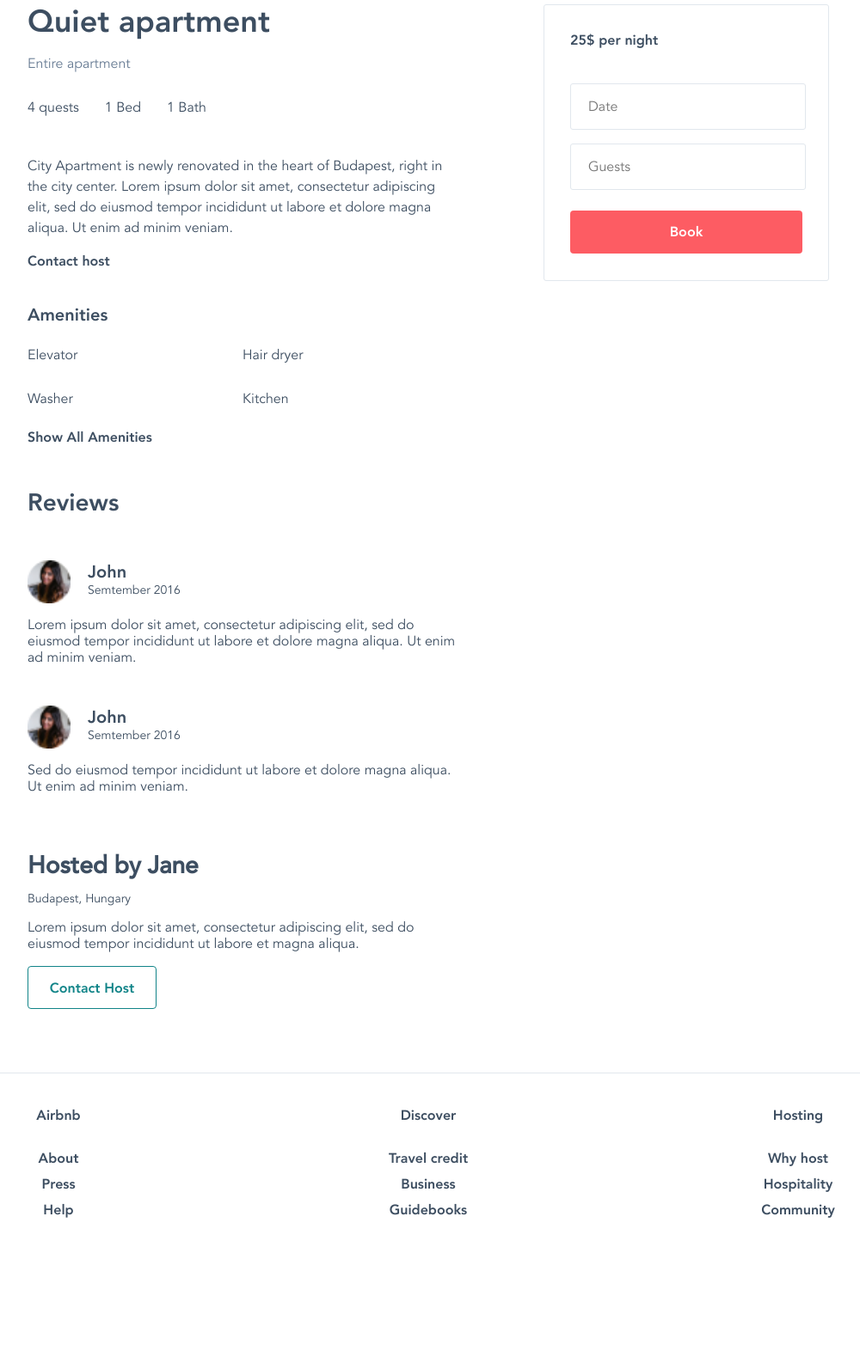
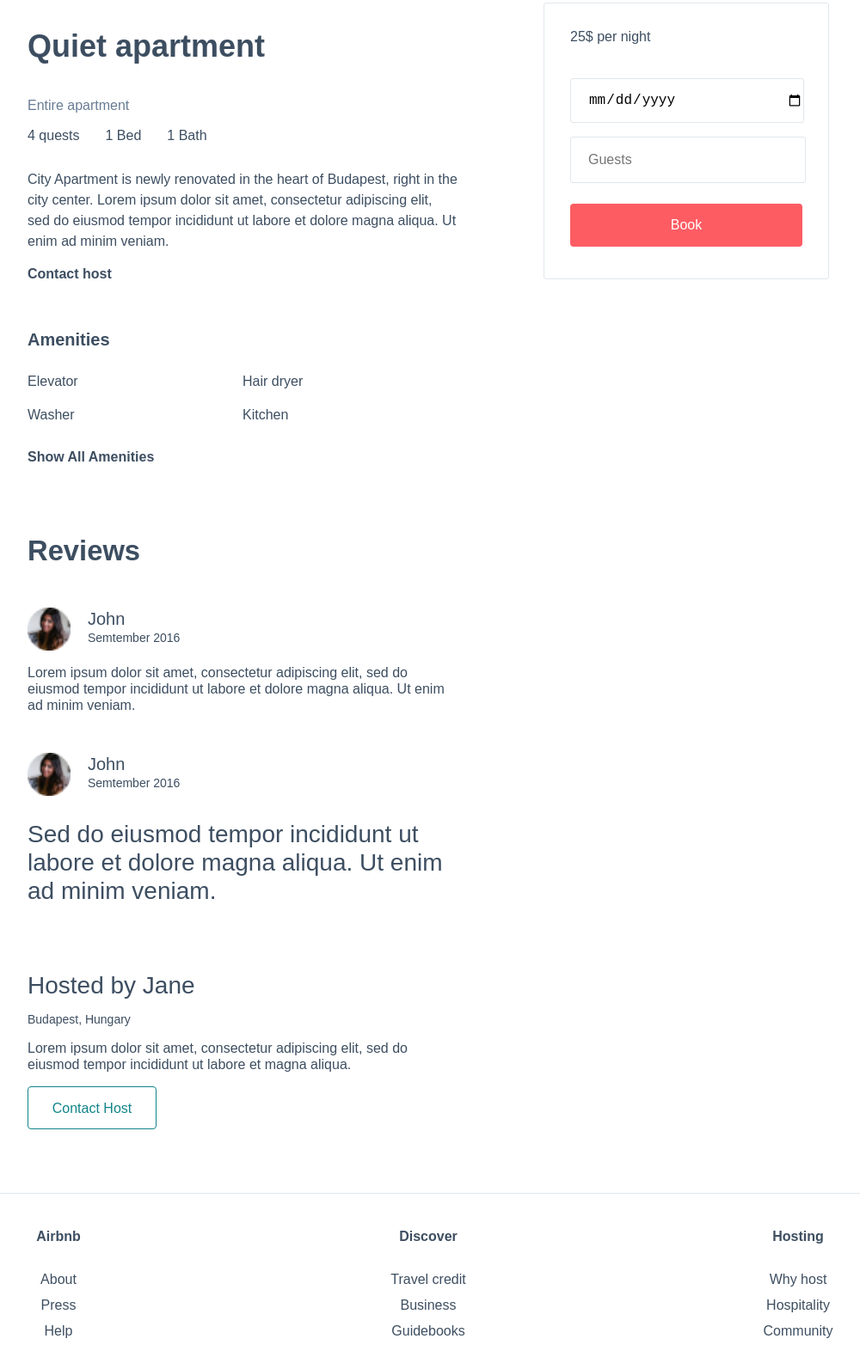
Before and after one commit to ShapovalDenys/Air_BnB, a website: page src/index.html in a window 1280 px wide. Shown: the part 554-2126 px from the top of the page at 86% size, without its empty margins (142-1142 px from the left). Before the commit the page ends 2023 px from the top, so only its background shows below. Drawn offline with nearby package versions, Linux system fonts and the light colour scheme; files that its build step writes are made by us from their sources; files whose address does not match are found by name.

Commit message:
solution

```diff
--- a/src/index.html
+++ b/src/index.html
@@ -4,56 +4,60 @@
     <meta charset="UTF-8">
     <meta name="viewport" content="width=device-width, initial-scale=1.0">
     <title>Air_BnB</title>
-    <link rel="stylesheet" href="../dist/styles/main.css">
+    <link rel="stylesheet" href="./styles/main.css">
   </head>
   <body>
     <header class="header">
-      <img class="header__logo-photo" src="./images/photo_logo.png" alt="air_bnb logo">
+      <a href="#">
+        <img class="header__logo-photo" src="./images/photo_logo.png" alt="air_bnb logo" href="#">
+      </a>
       <nav class="header__navigation">
-        <ul class="header__navigation__list">
-          <li class="header__navigation__item">
-            <a class="header__navigation__link" href="become_a_host">Become a host</a>
+        <ul class="header__navigation-list">
+          <li class="header__navigation-item">
+            <a class="header__navigation-link" href="#">Become a host</a>
           </li>
-          <li class="header__navigation__item">
-            <a class="header__navigation__link" href="trips">Trips</a>
+          <li class="header__navigation-item">
+            <a class="header__navigation-link" href="#">Trips</a>
           </li>
-          <li class="header__navigation__item">
-            <a class="header__navigation__link" href="messages">Messages</a>
+          <li class="header__navigation-item">
+            <a class="header__navigation-link" href="#">Messages</a>
           </li>
         </ul>
-      <img class="header__client-photo" src="./images/client_photo.png" alt="client photo">
+        <a href="#">
+          <img class="header__client-photo" src="./images/client_photo.png" alt="client photo">
+        </a>
       </nav>
     </header>
     <img class="header__photo" src="./images/header_photo.png" alt="header photo">
     <main class="main-block">
       <section class="main-block__description">
         <div class="product-block">
-          <div class="product-block__article">Quiet apartment</div>
+          <h1 class="product-block__article">Quiet apartment</h1>
           <p class="product-block__part-of-apartament">Entire apartment</p>
-          <div class="product-block__parameters-apartment">
-            <p>4 quests</p>
-            <p>1 Bed</p>
-            <p>1 Bath</p>
-          </div>
+          <ul class="product-block__parameters-apartment">
+            <li class="product-block__parameters-item">4 quests</li>
+            <li class="product-block__parameters-item">1 Bed</li>
+            <li class="product-block__parameters-item">1 Bath</li>
+          </ul>
           <p class="product-block__description">
             City Apartment is newly renovated in the heart of Budapest,
             right in the city center. Lorem ipsum dolor sit amet,
             consectetur adipiscing elit, sed do eiusmod tempor incididunt ut labore et dolore magna aliqua.
             Ut enim ad minim veniam.
           </p>
-          <a href="url" name="contact host" class="product-block__contact">Contact host</a>
+          <a href="#" name="contact host" class="product-block__contact">Contact host</a>
           <div class="amenities">
-            <div class="amenities__name">Amenities</div>
-            <div class="amenities__option">
-              <p>Elevator</p>
-              <p>Hair dryer</p>
-              <p>Washer</p>
-              <p>Kitchen</p>
-            </div>
-            <a href="url" name="Show all" class="amenities__link">Show All Amenities</a>
+            <h2 class="amenities__name">Amenities</h2>
+            <ul class="amenities__option">
+              <li class="amenities__option-item">Elevator</li>
+              <li class="amenities__option-item">Hair dryer</li>
+              <li class="amenities__option-item">Washer</li>
+              <li class="amenities__option-item">Kitchen</li>
+            </ul>
+            <a href="#" name="Show all" class="amenities__link">Show All Amenities</a>
           </div>
           <div class="reviews-block">
-            <div class="reviews-block__name">Reviews</div>
+            <h3 class="reviews-block__name">Reviews</h3>
             <div class="reviews-block__client">
               <img class="client__photo" src="./images/client_photo.png" alt="client photo">
               <div class="client">
@@ -61,7 +65,7 @@
                 <div class="client__date">Semtember 2016</div>
               </div>
             </div>
-            <p>Lorem ipsum dolor sit amet,
+            <p class="reviews-block__text">Lorem ipsum dolor sit amet,
                 consectetur adipiscing elit,
                 sed do eiusmod tempor incididunt
                 ut labore et dolore magna aliqua.
@@ -80,43 +84,69 @@
           <div class="hosted">
             <div class="hosted__name">Hosted by Jane</div>
             <div class="hosted__area">Budapest, Hungary</div>
-            <p>Lorem ipsum dolor sit amet,
+            <p class="hosted__text">Lorem ipsum dolor sit amet,
               consectetur adipiscing elit,
               sed do eiusmod tempor incididunt ut
               labore et magna aliqua.</p>
               <div class="hosted__links">
-                <a href="url" name="contact host" class="hosted__link">Contact Host</a>
+                <a href="#" name="contact host" class="hosted__link">Contact Host</a>
               </div>
           </div>
         </div>
-        <div class="customer-form">
+        <form class="customer-form" action="#" method="post">
           <div class="customer-form__block">
-          <div class="customer-form__price">25$ per night</div>
-          <input type="text" id="date" placeholder="Date">
-          <input type="text" id="guests" placeholder="Guests">
-          <div class="customer-form__links">
-            <a href="url" name="book" class="customer-form__link">Book</a>
+            <div class="customer-form__price">25$ per night</div>
+            <input type="date" class="customer-form__date" id="date" placeholder="Date">
+            <input type="number" class="customer-form__guests" id="guests" placeholder="Guests">
+            <button class="customer-form__links" type="submit">
+              <a href="#" name="book" class="customer-form__link">Book</a>
+            </button>
           </div>
-          </div>
-        </div>
+        </form>
         </div>
       </section>
     </main>
     <footer class="footer">
-      <div class="footer__main-link">
-        <a href="url" name="air_bnb" class="main-link__url">Airbnb</a>
-        <a href="url" name="discover" class="main-link__url">Discover</a>
-        <a href="url" name="Hosting" class="main-link__url">Hosting</a>
-        <a href="url" name="About" class="side-link__url">About</a>
-        <a href="url" name="Travel credit" class="side-link__url">Travel credit</a>
-        <a href="url" name="Why host" class="side-link__url">Why host</a>
-        <a href="url" name="Press" class="side-link__url">Press</a>
-        <a href="url" name="Business" class="side-link__url">Business</a>
-        <a href="url" name="Hospitality" class="side-link__url">Hospitality</a>
-        <a href="url" name="Help" class="side-link__url">Help</a>
-        <a href="url" name="Guidebooks" class="side-link__url">Guidebooks</a>
-        <a href="url" name="Community" class="side-link__url">Community</a>
-      </div>
+      <nav>
+        <ul class="footer__main-link">
+          <li>
+            <a href="#" name="air_bnb" class="main-link__url">Airbnb</a>
+          </li>
+          <li>
+            <a href="#" name="discover" class="main-link__url">Discover</a>
+          </li>
+          <li>
+            <a href="#" name="Hosting" class="main-link__url">Hosting</a>
+          </li>
+          <li>
+            <a href="#" name="About" class="side-link__url">About</a>
+          </li>
+          <li>
+            <a href="#" name="Travel credit" class="side-link__url">Travel credit</a>
+          </li>
+          <li>
+            <a href="#" name="Why host" class="side-link__url">Why host</a>
+          </li>
+          <li>
+            <a href="#" name="Press" class="side-link__url">Press</a>
+          </li>
+          <li>
+            <a href="#" name="Business" class="side-link__url">Business</a>
+          </li>
+          <li>
+            <a href="#" name="Hospitality" class="side-link__url">Hospitality</a>
+          </li>
+          <li>
+            <a href="#" name="Help" class="side-link__url">Help</a>
+          </li>
+          <li>
+            <a href="#" name="Guidebooks" class="side-link__url">Guidebooks</a>
+          </li>
+          <li>
+            <a href="#" name="Community" class="side-link__url">Community</a>
+          </li>
+        </ul>
+      </nav>
     </footer>
   </body>
 </html>
--- /dev/null
+++ b/src/styles/_cssreset.scss
@@ -0,0 +1,19 @@
+ul,
+li {
+  padding: 0;
+  margin: 0;
+  list-style-type: none;
+}
+
+button {
+  padding: 0;
+  border: none;
+  color: inherit;
+  background-color: transparent;
+}
+
+body {
+  margin: 0;
+  font-family: "Avenir-Heavy", sans-serif;
+  color: $mainFontColor;
+}
--- a/src/styles/_fonts.scss
+++ b/src/styles/_fonts.scss
@@ -1,17 +1,11 @@
 @font-face {
-  font-family: "Avenir-Book";
-  src: url(./fonts/Avenir-Book.ttf);
-  font-weight: normal;
+  font-family: Avenir;
+  src: url(/fonts/Avenir-Book.ttf);
+  font-weight: 300;
 }
 
 @font-face {
-  font-family: "Avenir-Medium";
-  src: url(./fonts/Avenir-Medium.ttf);
-  font-weight: normal;
+  font-family: Avenir;
+  src: url(/fonts/Avenir-Heavy.ttf);
+  font-weight: 900;
 }
-
-@font-face {
-  font-family: "Avenir-Heavy";
-  src: url(./fonts/Avenir-Heavy.ttf);
-  font-weight: normal;
-}
--- a/src/styles/_footer.scss
+++ b/src/styles/_footer.scss
@@ -1,3 +1,5 @@
+@import "_variables";
+
 //параметри кінця сайту, посилання на партнерські сайти//
 
 .footer {
@@ -29,9 +31,8 @@
   text-decoration: none;
   font-size: 16px;
   line-height: 19px;
-  font-family: "Avenir-Heavy", sans-serif;
-  color: #3d4e61;
-  transition: 0.5s;
+  color: $mainFontColor;
+  transition: #{$animSp};
   &:hover {
     color: grey;
     font-size: 18px;
--- /dev/null
+++ b/src/styles/_variables.scss
@@ -0,0 +1,13 @@
+//конфігурація елементів//
+
+@mixin normalFontSize {
+  font-size: 16px;
+  line-height: 19px;
+}
+
+$normalFontweight: 300;
+$borderFormColor: #e1e7ed;
+$mainFontColor: #3d4e61;
+$buttonStyleColor: #fd5c63;
+$contactHostColorButton: #118488;
+$animSp: 0.3s;
--- a/src/styles/main.scss
+++ b/src/styles/main.scss
@@ -1,17 +1,8 @@
 @import "_fonts";
 @import "_header";
 @import "_footer";
-
-@mixin normalFontSize {
-  font-size: 16px;
-  line-height: 19px;
-}
-
-body {
-  margin: 0;
-  font-family: "Avenir-Heavy", sans-serif;
-  color: #3d4e61;
-}
+@import "_cssreset";
+@import "_variables";
 
 //Головний блок, параметри головного блоку//
 
@@ -27,73 +18,83 @@ body {
 }
 
 //блок з описом продукту//
+
 .product-block {
   width: 500px;
   display: inline-block;
+  font-weight: $normalFontweight;
   &__article {
     font-size: 36px;
     line-height: 42px;
     width: 500px;
     height: 50px;
   }
+
   &__part-of-apartament {
-    font-family: "Avenir-Book", sans-serif;
     @include normalFontSize;
     color: #687c94;
     margin-top: 10px;
   }
+
   &__parameters-apartment {
     display: flex;
     justify-content: start;
   }
-  &__parameters-apartment > p {
-    display: block;
+
+  &__parameters-item {
+    display: inline-block;
     padding-right: 30px;
-    font-family: "Avenir-Book", sans-serif;
     @include normalFontSize;
+    padding-left: 0;
   }
+
   &__description {
-    font-family: "Avenir-Book", sans-serif;
     font-size: 16px;
     line-height: 24px;
     margin-top: 30px;
   }
+
   &__contact {
     text-decoration: none;
-    color: #3d4e61;
+    color: $mainFontColor;
     @include normalFontSize;
     font-weight: bold;
   }
 }
+
 //блок з параметрами помешкання//
+
 .amenities {
   margin-top: 40px;
   display: flex;
   flex-direction: column;
   justify-content: flex-start;
+  @include normalFontSize;
   &__name {
     font-size: 20px;
     line-height: 23px;
   }
+
   &__option {
     display: flex;
     flex-direction: row;
     flex-wrap: wrap;
     justify-content: flex-start;
+  }
+
+  &__option-item {
+    display: inline-block;
     margin-top: 10px;
     margin-bottom: 10px;
-    & > p {
-      display: inline-block;
     width: 250px;
-      @include normalFontSize;
     font-family: "Avenir-Book", sans-serif;
   }
-  }
+
   &__link {
     text-decoration: none;
-    color: #3d4e61;
-    @include normalFontSize;
+    color: $mainFontColor;
     font-weight: bold;
+    margin-top: 20px;
   }
 }
 
@@ -103,20 +104,22 @@ body {
   margin-left: 100px;
   width: 330px;
   height: 320px;
-  border: 1px solid #e1e7ed;
+  border: 1px solid $borderFormColor;
   border-radius: 3px;
   &__block {
     margin: 30px 30px 38px;
   }
+
   &__links {
     margin-top: 24px;
     width: 270px;
     height: 50px;
     display: flex;
     justify-content: center;
-    background: #fd5c63;
+    background: $buttonStyleColor;
     border-radius: 4px;
   }
+
   &__link {
     text-decoration: none;
     font-size: 16px;
@@ -124,30 +127,29 @@ body {
     line-height: 50px;
     width: 100%;
     text-align: center;
-    transition: background-color 0.5s, color 0.5s, border 0.5s;
+    transition: background-color #{$animSp}, color#{$animSp}, border#{$animSp};
     &:hover {
-      border: 1px solid #fd5c63;
+      border: 1px solid $buttonStyleColor;
       background-color: white;
       border-radius: 4px;
-      color: #fd5c63;
+      color: $buttonStyleColor;
     }
   }
-}
-
-#guests,
-#date {
+  &__guests,
+  &__date {
     width: 250px;
     height: 50px;
-  border: 1px solid #e1e7ed;
+    border: 1px solid $borderFormColor;
     border-radius: 3px;
     @include normalFontSize;
-  font-family: "Avenir-Book", sans-serif;
+    font-weight: $normalFontweight;
     padding-left: 20px;
     margin-top: 39px;
   }
 
-#guests {
+  &__guests {
     margin-top: 16px;
+  }
 }
 
 //блок з відгуками//
@@ -158,13 +160,15 @@ body {
   margin-top: 50px;
   font-size: 28px;
   line-height: 33px;
-  & > p {
+  &__text {
     @include normalFontSize;
-    font-family: "Avenir-Book", sans-serif;
+    font-weight: $normalFontweight;
   }
+
   &__name {
     margin-bottom: 20px;
   }
+
   &__client {
     display: flex;
     margin-top: 30px;
@@ -181,56 +185,59 @@ body {
     width: 50px;
     height: 50px;
   }
+
   &__name {
     font-size: 20px;
     line-height: 27px;
   }
+
   &__date {
     font-size: 14px;
     line-height: 16px;
-    font-family: "Avenir-Book", sans-serif;
+    font-weight: 300;
   }
 }
 
 //відомості про арендодавця//
 
 .hosted {
-  & > p {
-    font-family: "Avenir-Book", sans-serif;
+  font-weight: $normalFontweight;
+  &__text {
     @include normalFontSize;
   }
+
   &__name {
-    font-family: "Avenir-Medium", sans-serif;
     margin-top: 50px;
     font-size: 28px;
     line-height: 32px;
     margin-bottom: 15px;
-    font-weight: bold;
   }
+
   &__area {
-    font-family: "Avenir-Book", sans-serif;
     font-size: 14px;
     line-height: 16px;
   }
+
   &__links {
     width: 150px;
     height: 50px;
     display: flex;
     justify-content: center;
   }
+
   &__link {
     text-decoration: none;
     font-size: 16px;
     border-radius: 4px;
-    border: 1px solid #118488;
-    color: #118488;
+    border: 1px solid $contactHostColorButton;
+    color: $contactHostColorButton;
     line-height: 50px;
     width: 100%;
     text-align: center;
-    transition: background-color 0.5s, color 0.5s, border 0.5s;
+    transition: background-color #{$animSp}, color#{$animSp}, border#{$animSp};
     &:hover {
-      border: 1px solid #118488;
-      background-color: #118488;
+      border: 1px solid $contactHostColorButton;
+      background-color: $contactHostColorButton;
       border-radius: 4px;
       color: white;
     }
```
Also changed, not shown: src/styles/_header.scss (+12 -5 lines). Lines whose indentation alone changed are shown as unchanged.
